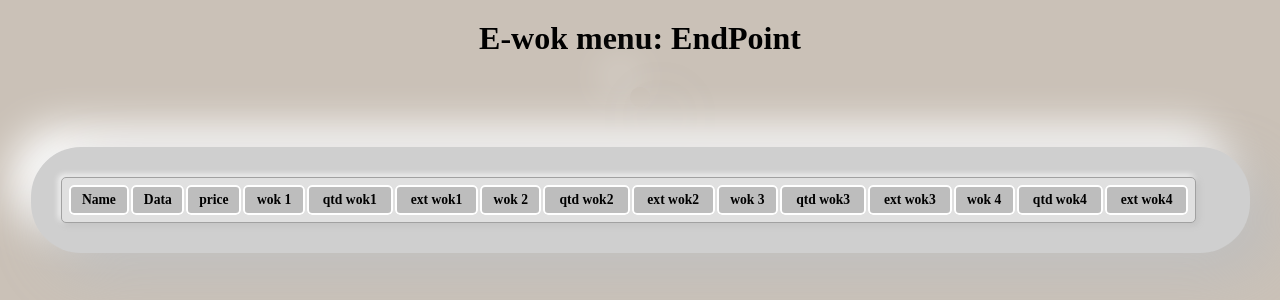
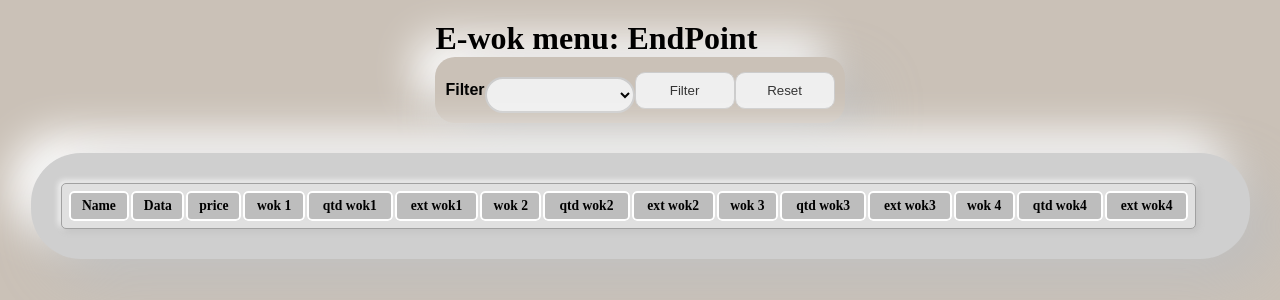
Before and after one commit to thiagoc-machado/aLSuh1iIWKXxxGRJJ121, a Flask app: page /endpoint in a window 1280 px wide. Shown: the top 300 px of the page. Run offline with Flask 2, Linux system fonts and the light colour scheme; data comes from the database, SQL or seed files in the repository; both versions use the stored data as it was after the commit; lists and menus that the app fills with data are empty.

Commit message:
step 5 compled

```diff
--- a/static/style_endpoint.css
+++ b/static/style_endpoint.css
@@ -16,20 +16,20 @@ body {
   margin-top: -20px;
   margin-bottom: 20px;
 }
-.clientName {
+.filter {
   display: flex;
-  flex-direction: column;
+  flex-direction: row;
   align-items: center;
+  justify-content: space-around;
   padding: 10px;
   border-radius: 20px;
-  margin-bottom: 40px;
   box-shadow: 20px 20px 60px #bebebe, -20px -20px 40px #ffffff;
 }
-.clientName p {
+.filter a {
   font-family: sans-serif;
   font-weight: 700;
 }
-.clientName input {
+.filter select {
   margin-top: 10px;
   width: 150px;
   padding: 5px;
@@ -40,11 +40,28 @@ body {
   transition: 0.3s;
   text-align: center;
 }
-.clientName input:hover {
+.filter select:hover {
   cursor: auto;
   border-color: #999;
 }
-.clientName input:focus {
+.filter select:focus {
+  border-color: #333;
+}
+.filter button {
+  width: 100px;
+  padding: 10px;
+  border: 1px solid #ccc;
+  font-family: sans-serif;
+  color: #333;
+  border-radius: 10px;
+  transition: 0.3s;
+}
+.filter button:hover {
+  cursor: pointer;
+  border-color: #fff;
+  background: #999;
+}
+.filter button:focus {
   border-color: #333;
 }
 .menu {
--- a/templates/endpoint.html
+++ b/templates/endpoint.html
@@ -13,6 +13,15 @@
   <body>
     <div class="title">
       <h1>E-wok menu: EndPoint</h1>
+      <div class="filter">
+        <a>Filter</a>
+        <select id="filter" name="filter">
+        <option></option>
+      </select>
+      <button id="filterButton">Filter</button>
+      <button id="resetButton">Reset</button>
+      </div>
+
     </div>
     <div class="clientName"></div>
     <div class="menu">
```
Also changed, not shown: orders.db, 1 other file.
